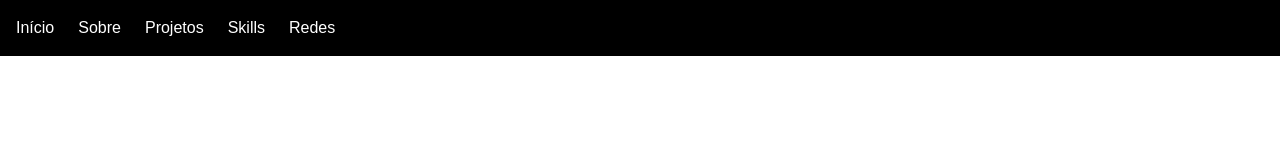
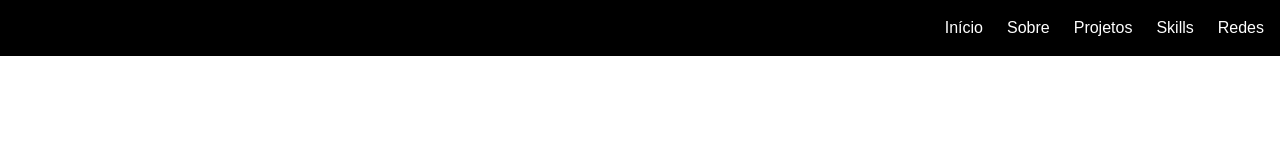
Before and after one commit to gmsea/gabriel-seabra-portfolio, a Next.js app: page / in a window 1280 px wide. Shown: the top 160 px of the page. Built offline with nearby package versions, Linux system fonts and the light colour scheme.

Commit message:
style: ajusta alinhamento do menu para o lado direito

```diff
--- a/app/page.tsx
+++ b/app/page.tsx
@@ -3,7 +3,7 @@ export default function home() {
     <div>
 
       {/* NAVBAR */}
-      <header className="w-full bg-black text-white p-4 flex justify-between items-center">
+      <header className="w-full bg-black text-white p-4 flex justify-end items-center">
 
         <nav className="flex gap-6">
           <a href="#" className="hover:text-gray-400">Início</a>
@@ -252,7 +252,8 @@ export default function home() {
       {/*REDES*/}
       <footer className="min-h[40vh] bg-black text-white flex flex-col items-center justify-center gap-8">
 
-        <h2 className="text-3xl font-bold">
+        <h2 className="text-3xl font-bold  py-4
+        ">
           Redes
         </h2>
 
```
